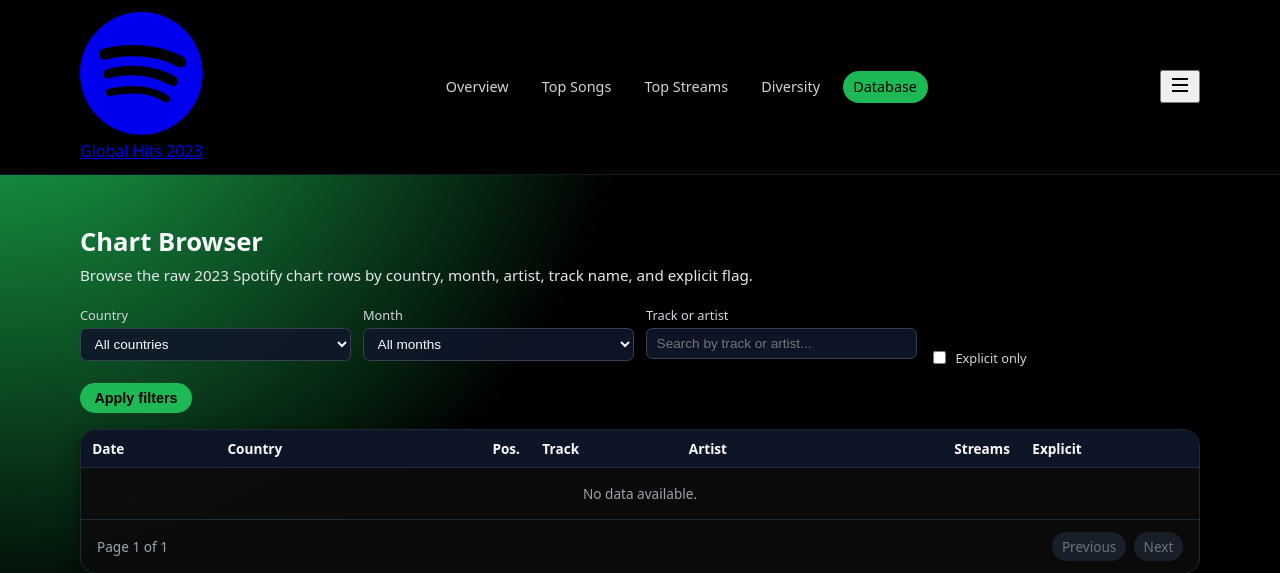
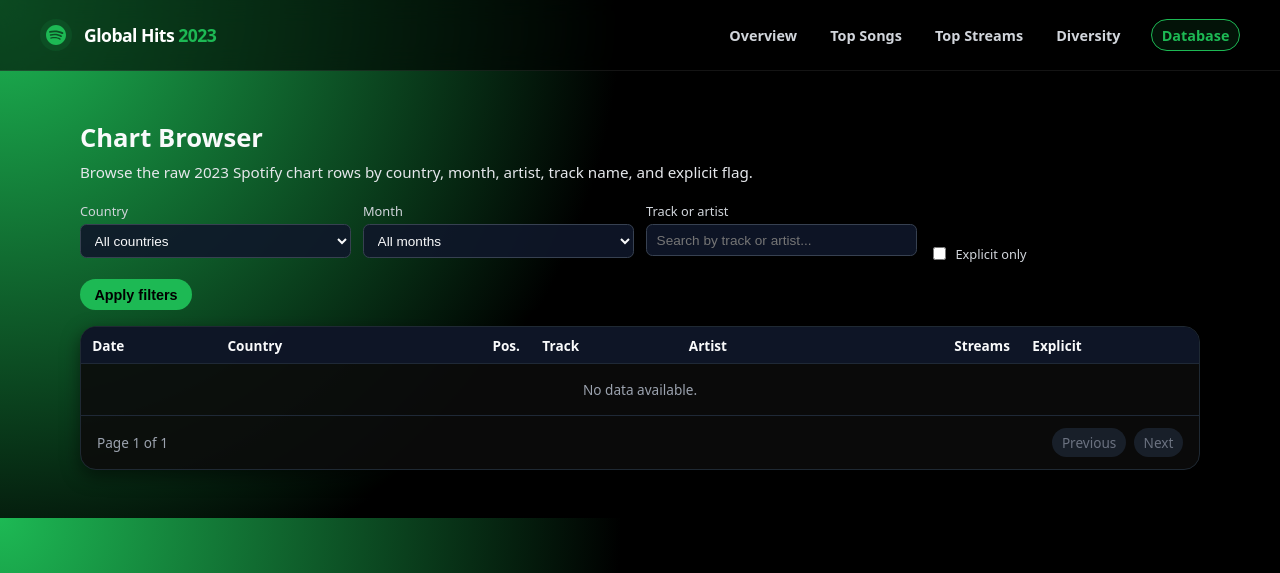
Before and after one commit to JBGerardo/Global-Spotify-Hits-CPRO2201Project, a Django app: page /charts/browser/ in a window 1280 px wide. Shown: the top 573 px of the page. Run offline with Django 4.2, Linux system fonts and the light colour scheme; data that the repository does not hold is empty.

Commit message:
Fix header for all the pages, added extra country label, so they wont be abbreviated

```diff
--- a/webapp/charts/static/charts/css/chart_browser.css
+++ b/webapp/charts/static/charts/css/chart_browser.css
@@ -7,36 +7,108 @@
   color: #f9fafb;
 }
 
-/* Header (matching landing.css) */
+/* ===== Header Styles (Appended) ===== */
+
 .site-header {
-  background-color: #000000;
-  color: #f9fafb;
-  border-bottom: 1px solid #111827;
+  position: sticky;
+  top: 0;
+  z-index: 1000;
+  width: 100%;
+  background: rgba(0, 0, 0, 0.6); /* Semi-transparent black */
+  backdrop-filter: blur(12px);      /* The glass blur effect */
+  -webkit-backdrop-filter: blur(12px);
+  border-bottom: 1px solid rgba(255, 255, 255, 0.08);
 }
 
 .site-header__inner {
-  max-width: 1120px;
+  max-width: 1200px;
   margin: 0 auto;
-  padding: 0.75rem 1rem;
+  padding: 0 1.5rem;
+  height: 70px;
   display: flex;
   align-items: center;
   justify-content: space-between;
 }
 
-.site-header__brand {
+/* Brand Logo */
+.site-brand {
   display: flex;
-  flex-direction: column;
-  gap: 0.1rem;
+  align-items: center;
+  gap: 0.75rem;
+  text-decoration: none;
+  color: #ffffff;
 }
 
-.site-header__title {
-  font-size: 1.1rem;
-  font-weight: 700;
+.site-brand__icon {
+  color: #1db954; /* Spotify Green */
+  background: rgba(29, 185, 84, 0.1);
+  padding: 6px;
+  border-radius: 50%;
+  display: flex;
 }
 
-.site-header__subtitle {
-  font-size: 0.8rem;
-  color: #9ca3af;
+.site-brand__icon svg {
+  width: 20px;
+  height: 20px;
+}
+
+.site-brand__text {
+  font-weight: 800;
+  font-size: 1.1rem;
+  letter-spacing: -0.03em;
+}
+
+.site-brand__text .highlight {
+  color: #1db954;
+}
+
+/* Navigation Links */
+.site-nav {
+  display: flex;
+  gap: 0.5rem;
+  align-items: center;
+}
+
+.nav-link {
+  text-decoration: none;
+  color: #b3b3b3; /* Default Gray text */
+  font-size: 0.9rem;
+  font-weight: 600;
+  padding: 0.5rem 1rem;
+  border-radius: 6px;
+  transition: all 0.2s ease;
+}
+
+.nav-link:hover,
+.nav-link.is-active {
+  color: #1db954; /* Spotify Green */
+  background: rgba(29, 185, 84, 0.1); /* Green tint background */
+}
+
+/* Special Style for 'Database' button */
+.nav-link.nav-cta {
+  border: 1px solid rgba(255, 255, 255, 0.2);
+  margin-left: 0.5rem;
+}
+
+.nav-link.nav-cta:hover,
+.nav-link.nav-cta.is-active {
+  border-color: #1db954;
+  background: rgba(29, 185, 84, 0.1);
+  color: #1db954;
+}
+
+.mobile-menu-toggle {
+  display: none;
+  background: none;
+  border: none;
+  color: white;
+  cursor: pointer;
+}
+
+@media (max-width: 768px) {
+  .site-nav { display: none; }
+  .mobile-menu-toggle { display: block; }
 }
 
 /* Simple pill navigation */
--- a/webapp/charts/views.py
+++ b/webapp/charts/views.py
@@ -38,6 +38,13 @@
     "br": "Brazil (BR)",
     "mx": "Mexico (MX)",
     "jp": "Japan (JP)",
+    "ng": "Nigeria (NG)",
+    "fi": "Finland (FI)",
+    "ch": "Switzerland (CH)",
+    "no": "Norway (NO)",
+    "se": "Sweden (SE)",
+    "dk": "Denmark (DK)",
+    "lu": "Luxembourg (LU)",
     # Other codes will fallback to uppercase
 }
 
```
Also changed, not shown: webapp/charts/static/charts/css/country_diversity.css (+75 -28 lines), webapp/charts/static/charts/css/top_streams.css (+75 -29 lines).
